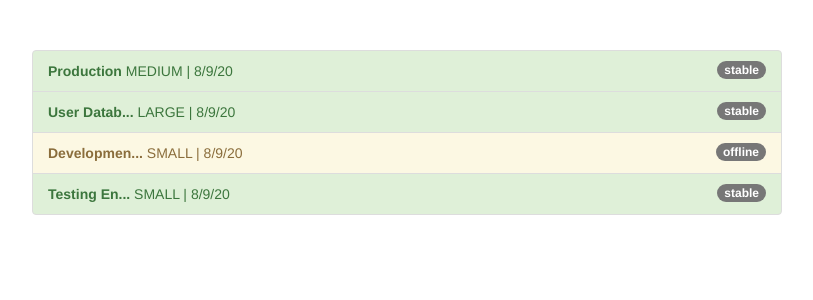
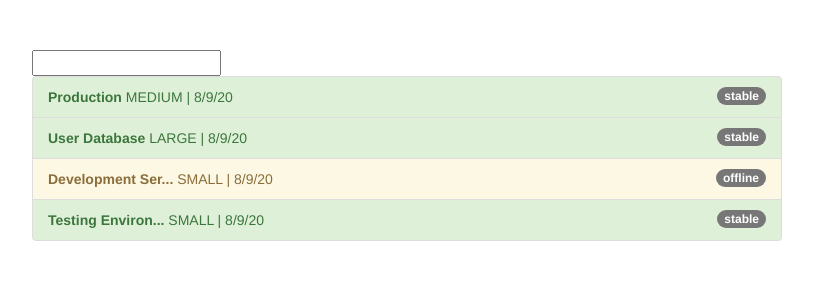
Before and after one commit to jisshub/pipes-angular, an Angular app: page / in a window 1280 px wide. Shown: the top 300 px of the page, without its empty margins (233-1046 px from the left). Built offline with nearby package versions, Linux system fonts and the light colour scheme.

Commit message:
filetr pipe creation - filter result by server status

```diff
--- a/src/app/app.component.html
+++ b/src/app/app.component.html
@@ -1,16 +1,22 @@
 <div class="container">
   <div class="row">
     <div class="col-xs-12 col-sm-10 col-md-8 col-sm-offset-1 col-md-offset-2">
+      <input
+        type="text"
+        name="filter-status"
+        id="filter-status"
+        [(ngModel)]="filteredStatus"
+      />
       <ul class="list-group">
         <li
           class="list-group-item"
-          *ngFor="let server of servers"
+          *ngFor="let server of servers | filter: filteredStatus:'status'"
           [ngClass]="getStatusClasses(server)"
         >
           <span class="badge">
             {{ server.status }}
           </span>
-          <strong>{{ server.name | shorten }}</strong>
+          <strong>{{ server.name | shorten: 15 }}</strong>
           {{ server.instanceType | uppercase }} |
           {{ server.started | date: "shortDate" | uppercase }}
         </li>
--- a/src/app/app.component.ts
+++ b/src/app/app.component.ts
@@ -6,6 +6,7 @@ import { Component } from "@angular/core";
   styleUrls: ["./app.component.css"],
 })
 export class AppComponent {
+  filteredStatus = "";
   servers = [
     {
       instanceType: "medium",
--- a/src/app/app.module.ts
+++ b/src/app/app.module.ts
@@ -4,9 +4,10 @@ import { FormsModule } from "@angular/forms";
 
 import { AppComponent } from "./app.component";
 import { ShortenPipe } from "./shorten.pipe";
+import { FilterPipe } from './filter.pipe';
 
 @NgModule({
-  declarations: [AppComponent, ShortenPipe],
+  declarations: [AppComponent, ShortenPipe, FilterPipe],
   imports: [BrowserModule, FormsModule],
   providers: [],
   bootstrap: [AppComponent],
--- /dev/null
+++ b/src/app/filter.pipe.ts
@@ -0,0 +1,23 @@
+import { Pipe, PipeTransform } from "@angular/core";
+
+@Pipe({
+  name: "filter",
+})
+export class FilterPipe implements PipeTransform {
+  transform(value: any, filteredString: string, status: string): any {
+    if (value.length === 0 || filteredString === "") {
+      return value;
+    }
+    // define an array
+    const resultantArray: Array<string> = [];
+    // loop thru each item in value array
+    for (const item of value) {
+      // check entered value matches current item's status property
+      if (item[status] === filteredString) {
+        // push the matching item to the array
+        resultantArray.push(item);
+      }
+    }
+    return resultantArray;
+  }
+}
--- a/src/app/shorten.pipe.ts
+++ b/src/app/shorten.pipe.ts
@@ -5,11 +5,11 @@ import { Pipe, PipeTransform } from "@angular/core";
 @Pipe({ name: "shorten" })
 export class ShortenPipe implements PipeTransform {
   // define transform method - receives a value to be transformed
-  transform(value: any) {
+  transform(value: any, limit: number) {
     //   if length of value > 10 characters
-    if (value.length > 10) {
+    if (value.length > limit) {
       // shorten the value
-      return value.substr(0, 10) + "...";
+      return value.substr(0, limit) + "...";
     }
     // if not return original value
     return value;
```
Also changed, not shown: 1 other file (tests, documents, lock files or other folders).
